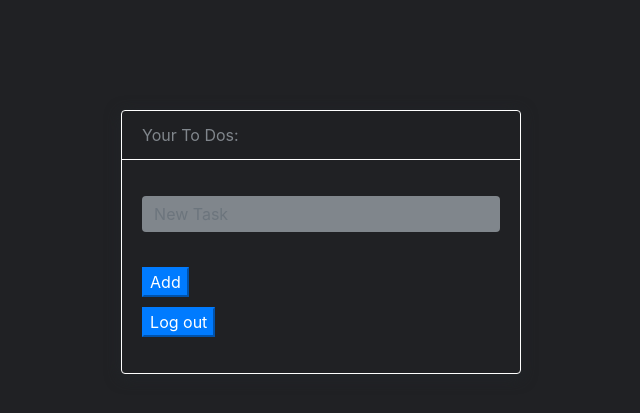
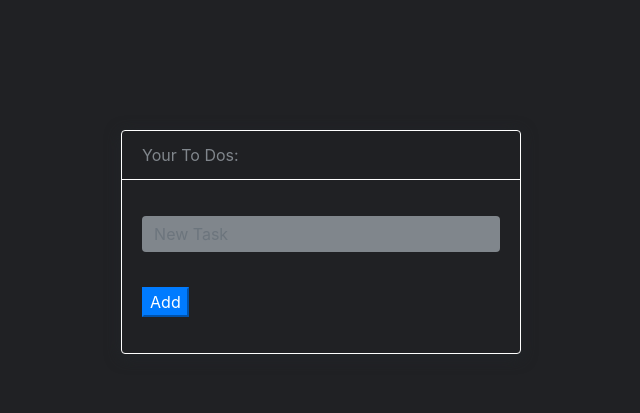
Before and after one commit to LauraJaneStevenson/take-home, a Flask app: page /list in a window 1280 px wide. Shown: the part 64-477 px from the top of the page, without its empty margins (261-901 px from the left). Run offline with Flask 2, Linux system fonts and the light colour scheme; the visitor is signed in with stand-in values (Sample User, id 1); data that the repository does not hold is empty; some libraries are stand-ins or nearby versions.

Commit message:
changed /logout route and button

```diff
--- a/server.py
+++ b/server.py
@@ -42,7 +42,7 @@ def login_process():
 
     return redirect("/list")
 
-@app.route("/logout",methods=['POST'])
+@app.route("/logout")
 def logout():
 
     del session["user_id"]
--- a/static/css/styles.css
+++ b/static/css/styles.css
@@ -27,6 +27,10 @@ i.fas.fa-trash-alt:hover{
 
 }
 
+input#invalidCheck.form-check-input{
+    cursor: pointer;
+}
+
 card.mb-3.bg-transparent{
     border-color: rgba(255,255,255,6);
     box-shadow: 0px 3px 15px;
@@ -41,7 +45,7 @@ div.card.mb-3.bg-transparent{
 input.form-control{
     background-color: rgb(128,134,140);
     border:none;
-    color: white;
+    font-color: red;
 }
 input.form-control:hover{
     background-color: rgb(128,134,140);
--- a/templates/base.html
+++ b/templates/base.html
@@ -21,7 +21,9 @@
     <nav class="navbar navbar-dark bg-primary">
         {% if session['username']%}
             <h5 class="greeting">Hello, {{ session.username }}</h5>
-            <h6 class="logout">Log Out</h6>
+            <!-- <form action="/logout" method="POST"> -->
+                <a href="/logout"><h6 class="logout">Log Out</h6></a>
+            <!-- </form> -->
         {% else %}
             <h5 class="greeting">Welcome to To Do App!</h5>
         {% endif %}
--- a/templates/list.html
+++ b/templates/list.html
@@ -17,11 +17,6 @@
 
                 <input class="btn-primary" type="submit" value="Add">
             </form>
-
-           <!--  <button class="btn-primary" id="update">Update List</button> -->
-            <form action="/logout" method="POST">
-                <button class="btn-primary" id="logout">Log out</button>
-            </form>
           </div>
         </div>
     </div>
```
